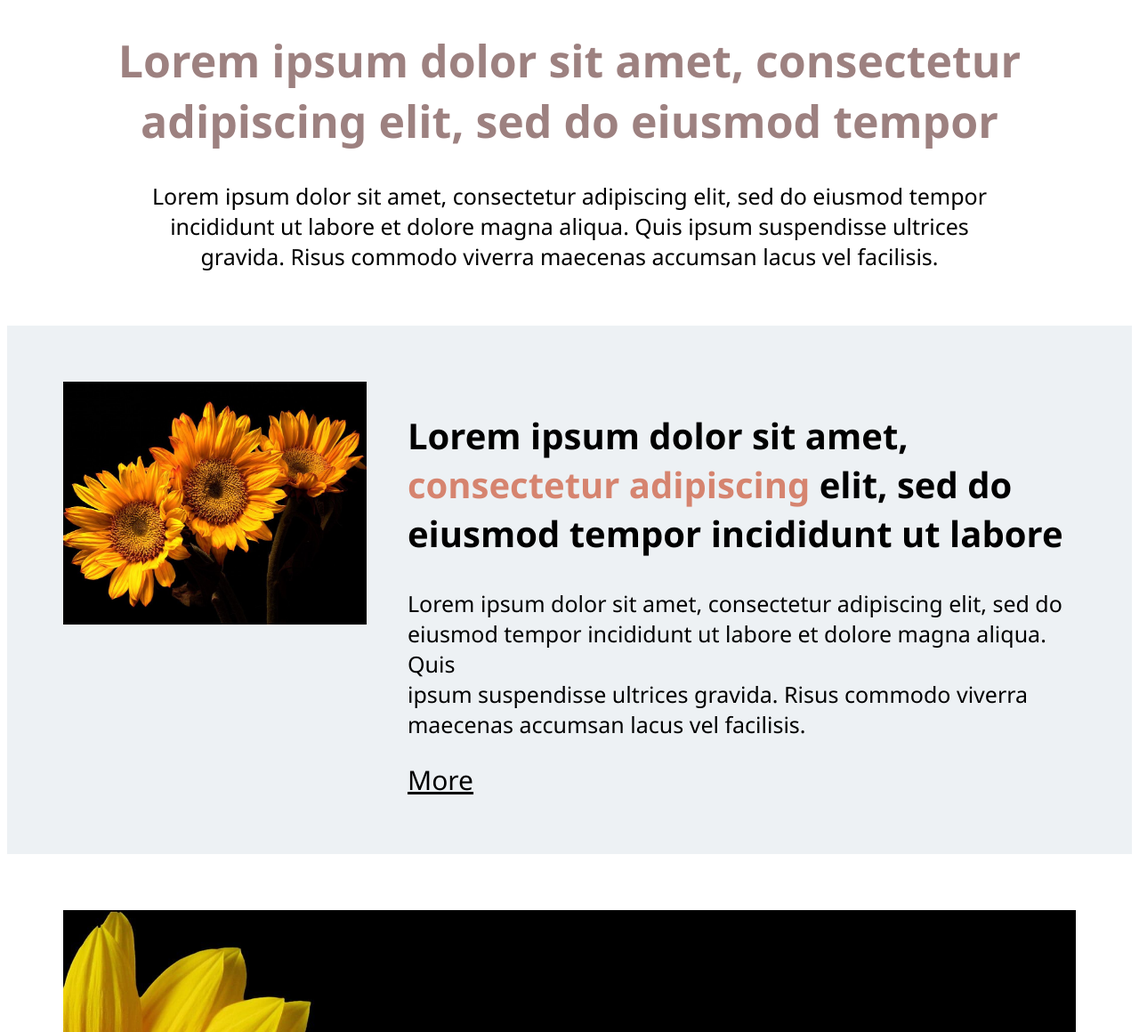
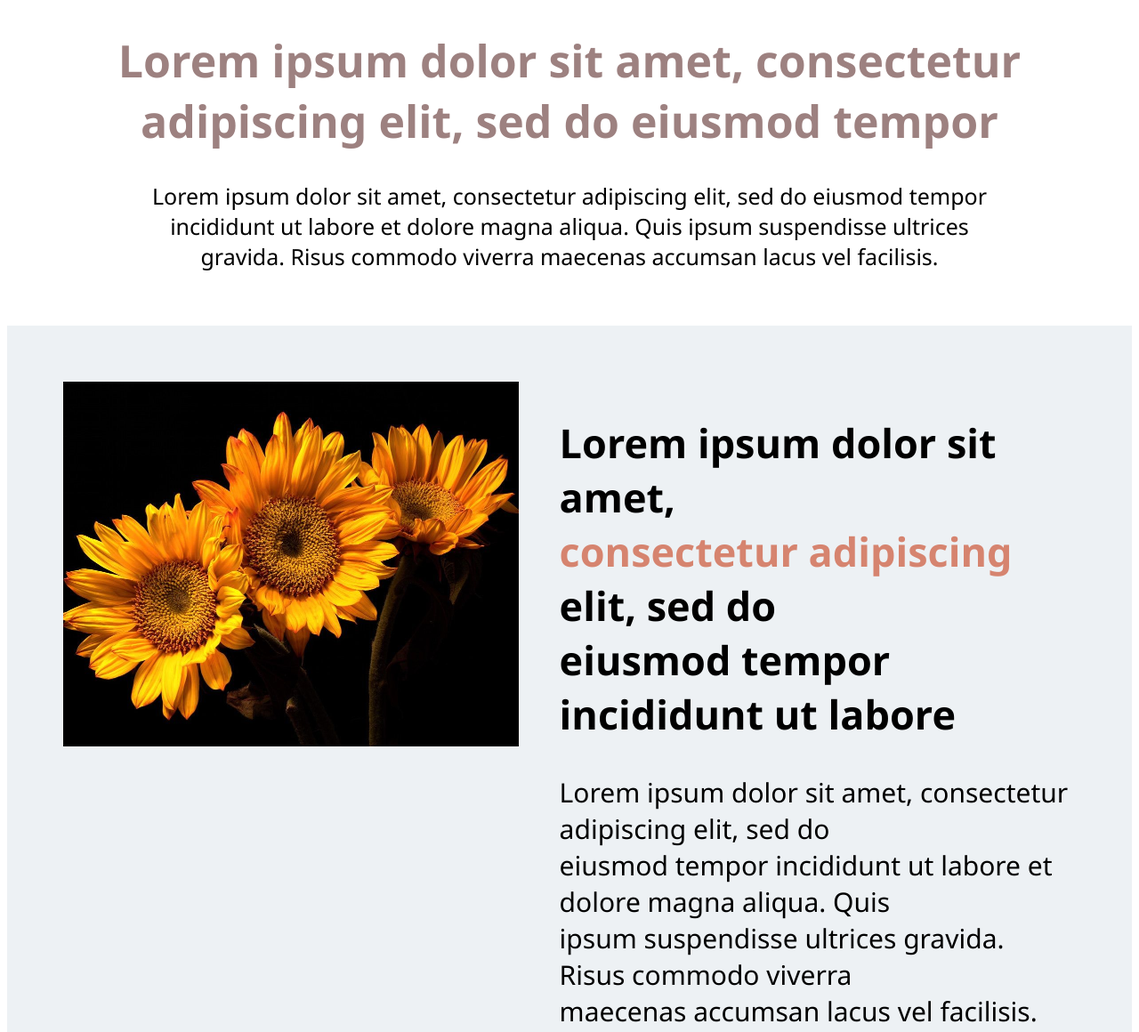
Before and after one commit to anusreekkcoddletech/Assignment2, a plain HTML site: page index.html in a window 1280 px wide. Shown: the top 1160 px of the page at 89% size. Drawn offline with Linux system fonts and the light colour scheme.

Commit message:
adding second assignment

```diff
--- a/css/style.css
+++ b/css/style.css
@@ -28,18 +28,18 @@ span{
     padding: 5%;
 }
 .row-div img{
-    width: 30%;
-    height: 10%;
+    width: 45%;
+    height: 25%;
 }
 .row-div a{
     color: black;
-    font-size: 30px;
+    font-size: 35px;
 }
 .row-div h2{
-    font-size: 40px;
+    font-size: 45px;
 }
 .row-div p{
-    font-size: 25px;
+    font-size: 30px;
 }
 * {
     box-sizing: border-box;
```
